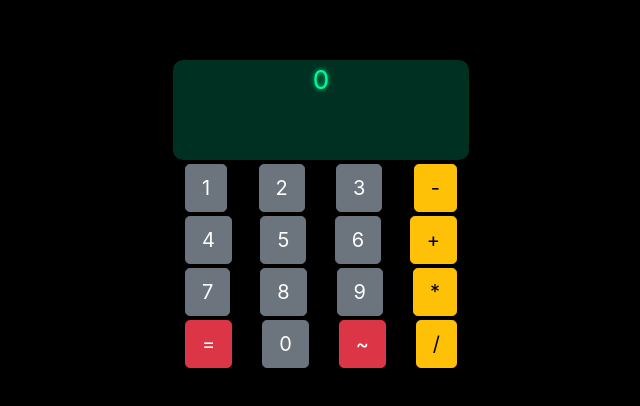
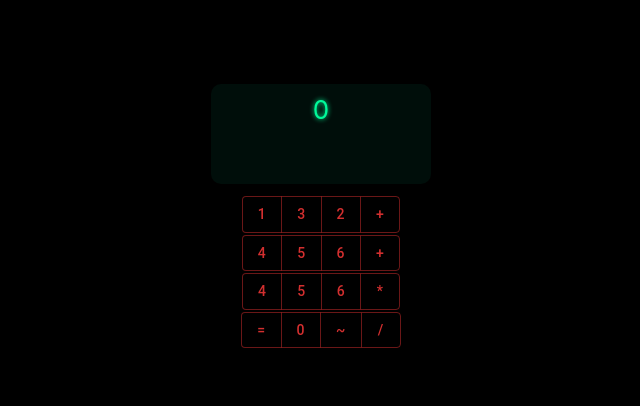
Before and after one commit to Merzaad/learning_redux, a React (Create React App) app: page / in a window 1280 px wide. Shown: the part 184-590 px from the top of the page, without its empty margins (319-959 px from the left). Built offline with nearby package versions, Linux system fonts and the light colour scheme.

Commit message:
material ui

```diff
--- a/package.json
+++ b/package.json
@@ -3,6 +3,9 @@
   "version": "0.1.0",
   "private": true,
   "dependencies": {
+    "@emotion/react": "^11.7.1",
+    "@emotion/styled": "^11.6.0",
+    "@mui/material": "^5.4.0",
     "@reduxjs/toolkit": "^1.7.2",
     "@testing-library/jest-dom": "^4.2.4",
     "@testing-library/react": "^9.5.0",
--- a/public/index.html
+++ b/public/index.html
@@ -6,10 +6,8 @@
     <meta name="viewport" content="width=device-width, initial-scale=1" />
     <meta name="theme-color" content="#000000" />
     <link
-      href="https://cdn.jsdelivr.net/npm/bootstrap@5.1.3/dist/css/bootstrap.min.css"
       rel="stylesheet"
     />
-    <script src="https://cdn.jsdelivr.net/npm/bootstrap@5.1.3/dist/js/bootstrap.bundle.min.js"></script>
     <meta
       name="description"
       content="Web site created using create-react-app"
--- a/src/features/calculator/Calculator.tsx
+++ b/src/features/calculator/Calculator.tsx
@@ -2,6 +2,7 @@
 /* eslint-disable import/extensions */
 
 import React from 'react';
+import { Button, ButtonGroup, Container } from '@mui/material';
 import { useAppSelector, useAppDispatch } from '../../app/hooks';
 import {
   setMemory, setAction, doAction, clearBoard,
@@ -15,7 +16,7 @@ function Calculator() {
   const action = useAppSelector(selectAction);
   const dispatch = useAppDispatch();
   return (
-    <div className="container w-25">
+    <Container>
       <div className="board">
         {value}
         <br />
@@ -23,31 +24,41 @@ function Calculator() {
         <br />
         {memory}
       </div>
-      <div className="container d-flex justify-content-between my-1">
-        <button type="button" className="btn btn-secondary btn-lg btn-lg" onClick={() => dispatch(setMemory('1'))}>1</button>
-        <button type="button" className="btn btn-secondary btn-lg btn-lg" onClick={() => dispatch(setMemory('2'))}>2</button>
-        <button type="button" className="btn btn-secondary btn-lg btn-lg" onClick={() => dispatch(setMemory('3'))}>3</button>
-        <button type="button" className="btn btn-warning btn-lg" onClick={() => dispatch(setAction('-'))}>-</button>
+      <div>
+        <Container>
+          <ButtonGroup color="secondary" aria-label="medium secondary button group">
+            <Button color="error" onClick={() => dispatch(setMemory('1'))}>1</Button>
+            <Button color="error" onClick={() => dispatch(setMemory('2'))}>3</Button>
+            <Button color="error" onClick={() => dispatch(setMemory('3'))}>2</Button>
+            <Button color="error" onClick={() => dispatch(setAction('+'))}>+</Button>
+          </ButtonGroup>
+        </Container>
+        <Container>
+          <ButtonGroup color="secondary" aria-label="medium secondary button group">
+            <Button color="error" onClick={() => dispatch(setMemory('4'))}>4</Button>
+            <Button color="error" onClick={() => dispatch(setMemory('5'))}>5</Button>
+            <Button color="error" onClick={() => dispatch(setMemory('6'))}>6</Button>
+            <Button color="error" onClick={() => dispatch(setAction('+'))}>+</Button>
+          </ButtonGroup>
+        </Container>
+        <Container>
+          <ButtonGroup color="secondary" aria-label="medium secondary button group">
+            <Button color="error" onClick={() => dispatch(setMemory('7'))}>4</Button>
+            <Button color="error" onClick={() => dispatch(setMemory('8'))}>5</Button>
+            <Button color="error" onClick={() => dispatch(setMemory('9'))}>6</Button>
+            <Button color="error" onClick={() => dispatch(setAction('*'))}>*</Button>
+          </ButtonGroup>
+        </Container>
+        <Container>
+          <ButtonGroup color="secondary" aria-label="medium secondary button group">
+            <Button color="error" onClick={() => dispatch(doAction(action))}>=</Button>
+            <Button color="error" onClick={() => dispatch(setMemory('0'))}>0</Button>
+            <Button color="error" onClick={() => dispatch(clearBoard())}>~</Button>
+            <Button color="error" onClick={() => dispatch(setAction('/'))}>/</Button>
+          </ButtonGroup>
+        </Container>
       </div>
-      <div className="container d-flex justify-content-between my-1">
-        <button type="button" className="btn btn-secondary btn-lg btn-lg" onClick={() => dispatch(setMemory('4'))}>4</button>
-        <button type="button" className="btn btn-secondary btn-lg" onClick={() => dispatch(setMemory('5'))}>5</button>
-        <button type="button" className="btn btn-secondary btn-lg" onClick={() => dispatch(setMemory('6'))}>6</button>
-        <button type="button" className="btn btn-warning btn-lg" onClick={() => dispatch(setAction('+'))}>+</button>
-      </div>
-      <div className="container d-flex justify-content-between my-1">
-        <button type="button" className="btn btn-secondary btn-lg" onClick={() => dispatch(setMemory('7'))}>7</button>
-        <button type="button" className="btn btn-secondary btn-lg" onClick={() => dispatch(setMemory('8'))}>8</button>
-        <button type="button" className="btn btn-secondary btn-lg" onClick={() => dispatch(setMemory('9'))}>9</button>
-        <button type="button" className="btn btn-warning btn-lg" onClick={() => dispatch(setAction('*'))}>*</button>
-      </div>
-      <div className="container d-flex justify-content-between my-1">
-        <button type="button" className="btn btn-danger btn-lg" onClick={() => dispatch(doAction(action))}>=</button>
-        <button type="button" className="btn btn-secondary btn-lg" onClick={() => dispatch(setMemory('0'))}>0</button>
-        <button type="button" className="btn btn-danger btn-lg" onClick={() => dispatch(clearBoard())}>~</button>
-        <button type="button" className="btn btn-warning btn-lg" onClick={() => dispatch(setAction('/'))}>/</button>
-      </div>
-    </div>
+    </Container>
   );
 }
 export default Calculator;
--- a/src/features/calculator/calculator.css
+++ b/src/features/calculator/calculator.css
@@ -2,9 +2,13 @@ body{
     background-color:black;
 }
 .board{
-    background-color:rgba(0, 49, 34, 0.986);
+    background-color:rgba(0, 49, 34, 0.3);
     color:mediumspringgreen;
     text-shadow: 0px 0px 5px mediumspringgreen;
     border-radius:10px;
-    height: 100px;
+    height: 80px;
+    margin: auto;
+    margin-bottom: 10px;
+    padding: 10px;
+    width:200px;
 }
```
Also changed, not shown: 1 other file (tests, documents, lock files or other folders).
